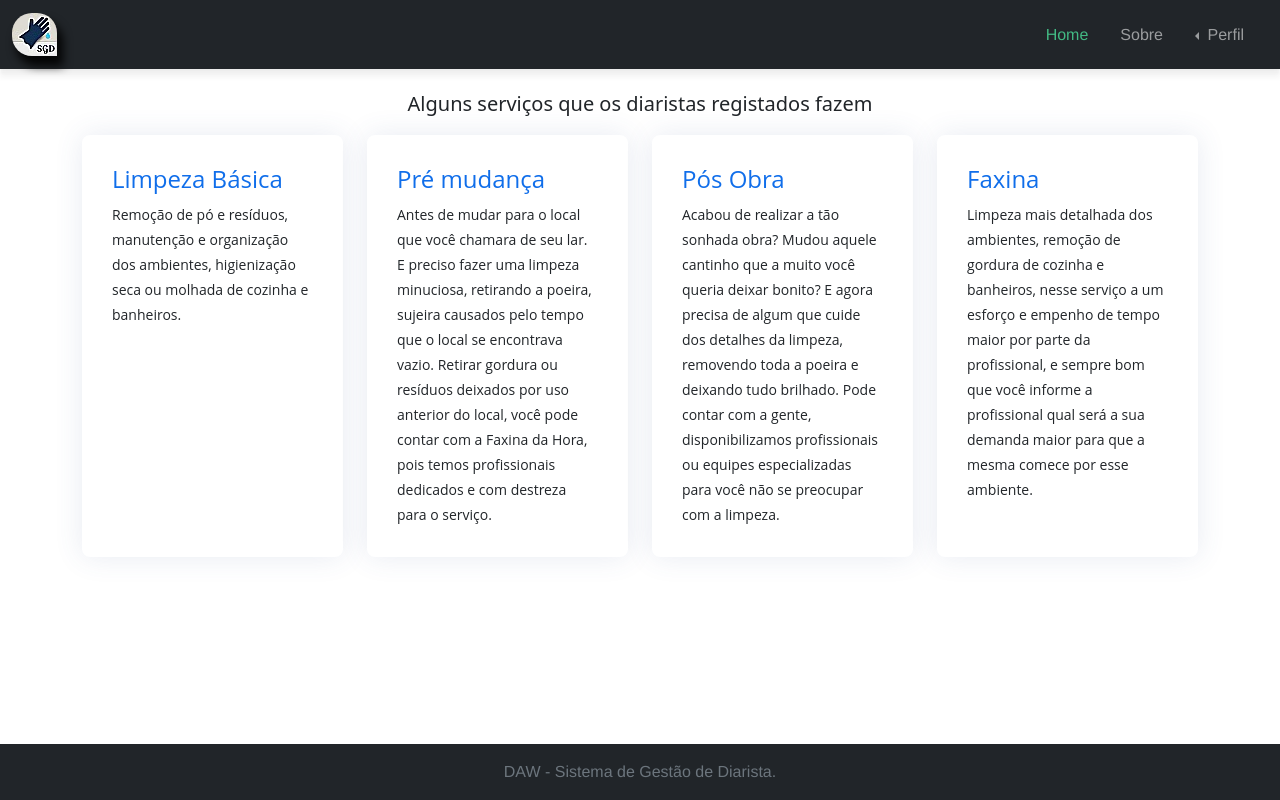
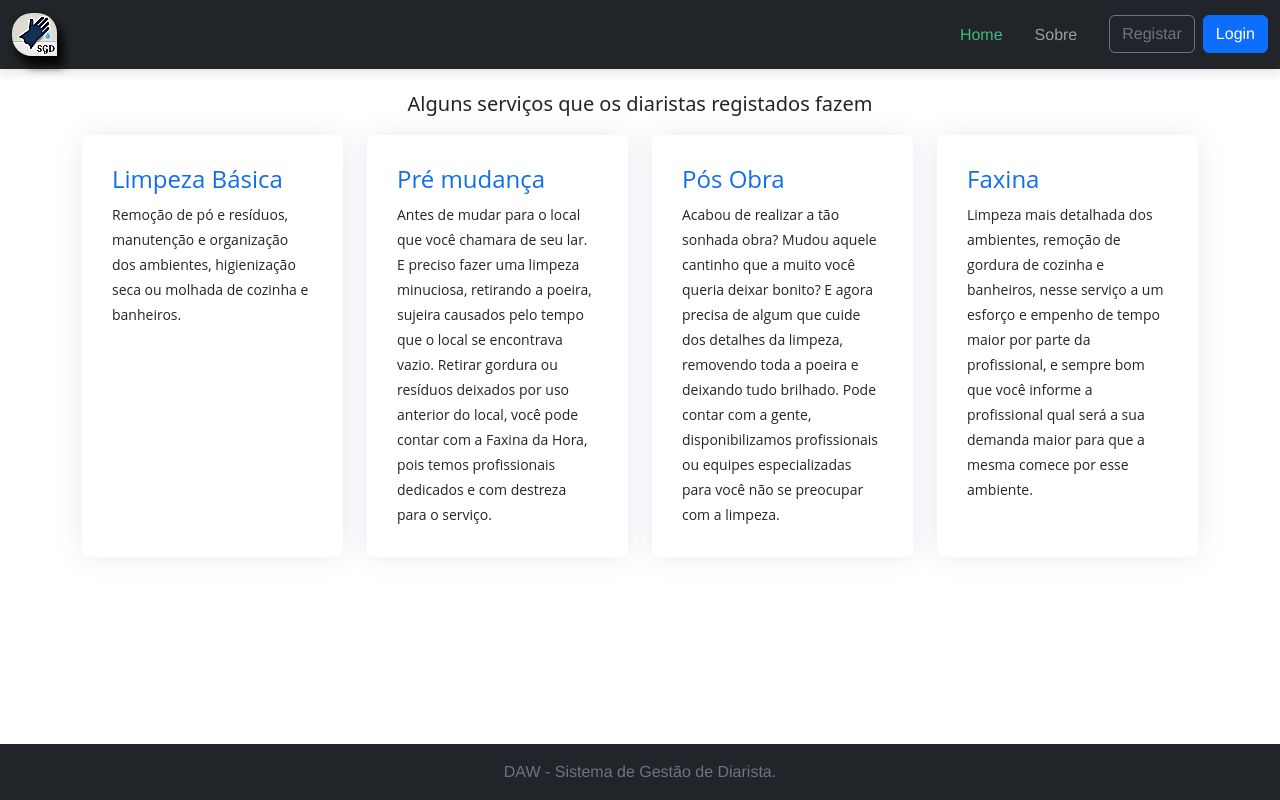
Before and after one commit to reizen-desu/Vue-Gestao-de-Diaristas, a Vue app: page /#/ in a window 1280 px wide. Built offline with nearby package versions, Linux system fonts and the light colour scheme.

Commit message:
Add loged condition for mockup tests

```diff
--- a/src/App.vue
+++ b/src/App.vue
@@ -1,9 +1,13 @@
 <template>
-  <HeaderVue :logged="logged" />
+  <HeaderVue :logged="logged" @logout="logged = !logged" />
   <!-- I can later add the bg-image class -->
   <div class="content">
-    <div :logged="logged"></div>
-    <router-view />
+    <div v-if="logged">
+      <TelaVisitante />
+    </div>
+    <div v-else>
+      <router-view />
+    </div>
   </div>
   <FooterVue />
 </template>
@@ -23,7 +27,7 @@ export default {
 
   data() {
     return {
-      logged: true,
+      logged: false,
     };
   },
 };
```
